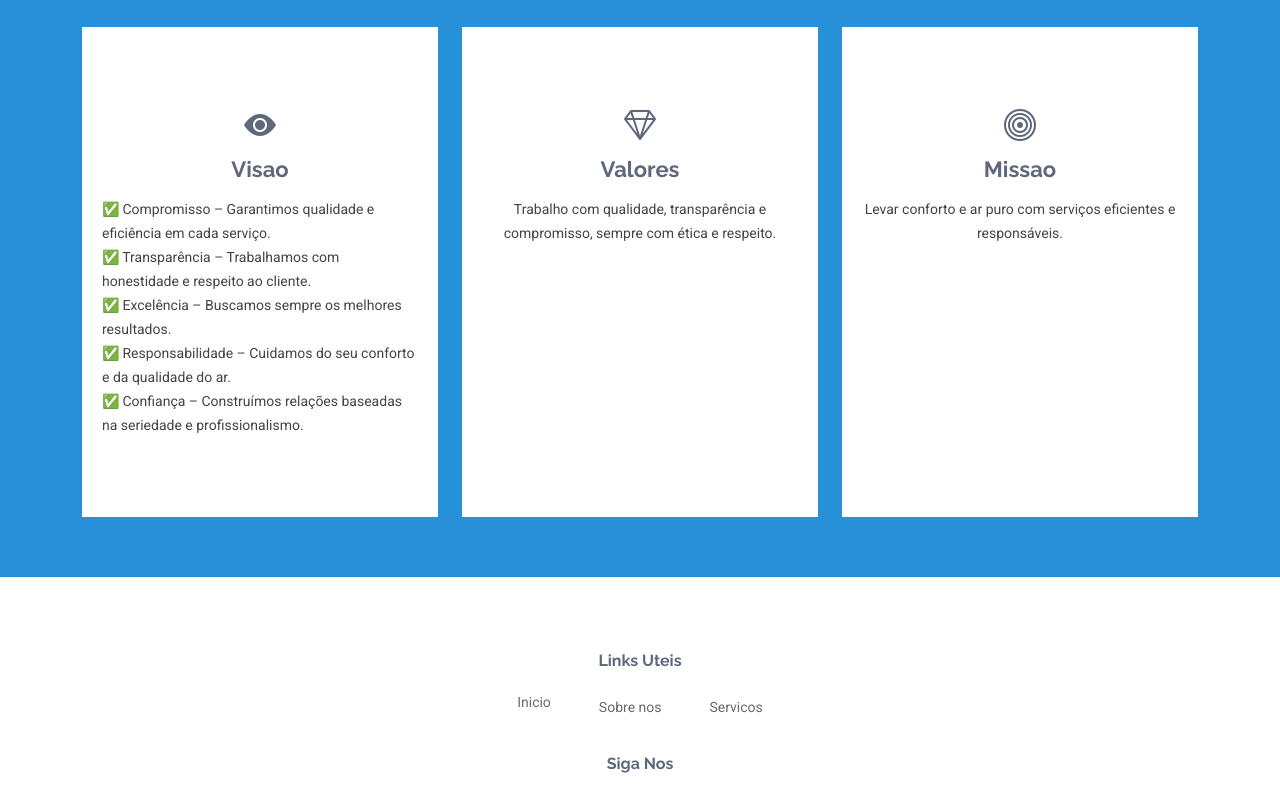
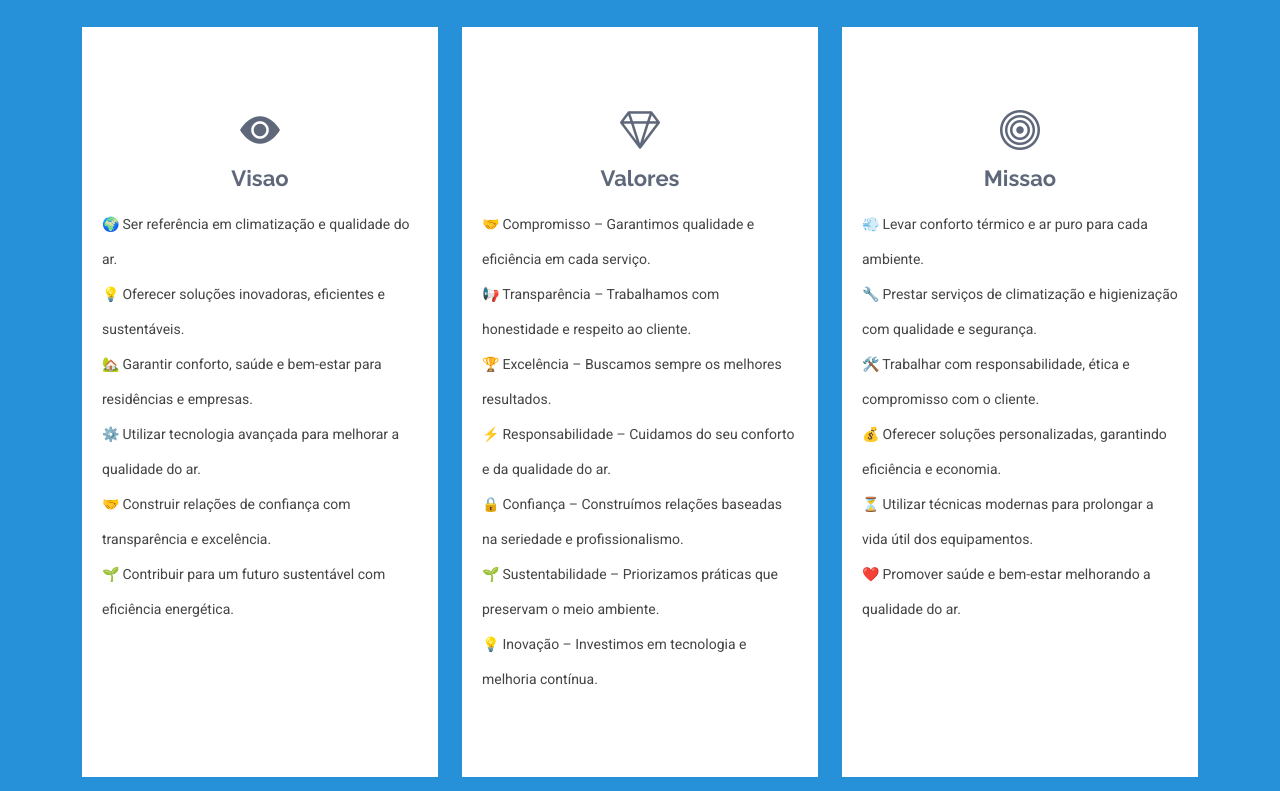
Before and after one commit to lu-clima/website, a plain HTML site: page about-us.html in a window 1280 px wide. Shown: the part 1183-1974 px from the top of the page. Drawn offline with Linux system fonts and the light colour scheme; a script that the page names is missing.

Commit message:
UPDATED 1702 0503

```diff
--- a/about-us.html
+++ b/about-us.html
@@ -97,39 +97,57 @@
 
           <div class="col-lg-4 col-md-6" data-aos="fade-up" data-aos-delay="400">
             <div class="service-item position-relative">
-              <h2><i class="bi bi-eye-fill"></i></h2>
+              <h1><i class="bi bi-eye-fill"></i></h1>
               <a href="#valores_about" class="stretched-link">
                 <h3 id="visao_about">Visao</h3>
               </a>
-              <p style="text-align: left;">
-                ✅ Compromisso – Garantimos qualidade e eficiência em cada serviço. <br>
-                ✅ Transparência – Trabalhamos com honestidade e respeito ao cliente. <br>
-                ✅ Excelência – Buscamos sempre os melhores resultados. <br>
-                ✅ Responsabilidade – Cuidamos do seu conforto e da qualidade do ar. <br>
-                ✅ Confiança – Construímos relações baseadas na seriedade e profissionalismo. <br>
-              </p>
+              <p style="text-align: left; line-height: 35px;">
+                🌍 Ser referência em climatização e qualidade do ar.<br>
+                💡 Oferecer soluções inovadoras, eficientes e sustentáveis.<br>
+                🏡 Garantir conforto, saúde e bem-estar para residências e empresas.<br>
+                ⚙️ Utilizar tecnologia avançada para melhorar a qualidade do ar.<br>
+                🤝 Construir relações de confiança com transparência e excelência.<br>
+                🌱 Contribuir para um futuro sustentável com eficiência energética.<br>
+
+                              </p>
               <a href="#valores_about" class="stretched-link"></a>
             </div>
           </div><!-- End Service Item -->
 
           <div class="col-lg-4 col-md-6" data-aos="fade-up" data-aos-delay="400">
             <div class="service-item position-relative">
-              <h2><i class="bi bi-gem"></i></h2>
+              <h1><i class="bi bi-gem"></i></h1>
               <a href="#missao_about" class="stretched-link">
                 <h3 id="valores_about">Valores</h3>
               </a>
-              <p>Trabalho com qualidade, transparência e compromisso, sempre com ética e respeito.</p>
+              <p style="text-align: left; line-height: 35px;">
+                🤝 Compromisso – Garantimos qualidade e eficiência em cada serviço. <br>
+                📢 Transparência – Trabalhamos com honestidade e respeito ao cliente.<br>
+                🏆 Excelência – Buscamos sempre os melhores resultados.<br>
+                ⚡ Responsabilidade – Cuidamos do seu conforto e da qualidade do ar.<br>
+                🔒 Confiança – Construímos relações baseadas na seriedade e profissionalismo.<br>
+                🌱 Sustentabilidade – Priorizamos práticas que preservam o meio ambiente.<br>
+                💡 Inovação – Investimos em tecnologia e melhoria contínua.<br>
+
+              </p>
               <a href="#missao_about" class="stretched-link"></a>
             </div>
           </div>
 
           <div class="col-lg-4 col-md-6" data-aos="fade-up" data-aos-delay="500">
             <div class="service-item position-relative">
-              <h2><i class="bi bi-bullseye"></i></h2>
+              <h1><i class="bi bi-bullseye"></i></h1>
               <a href="#visao_about" class="stretched-link">
                 <h3 id="missao_about">Missao</h3>
               </a>
-              <p>Levar conforto e ar puro com serviços eficientes e responsáveis.</p>
+              <p style="text-align: left; line-height: 35px;">
+                💨 Levar conforto térmico e ar puro para cada ambiente.<br>
+                🔧 Prestar serviços de climatização e higienização com qualidade e segurança.<br>
+                🛠 Trabalhar com responsabilidade, ética e compromisso com o cliente.<br>
+                💰 Oferecer soluções personalizadas, garantindo eficiência e economia.<br>
+                ⏳ Utilizar técnicas modernas para prolongar a vida útil dos equipamentos.<br>
+                ❤️ Promover saúde e bem-estar melhorando a qualidade do ar.<br>
+              </p>
               <a href="#visao_about" class="stretched-link"></a>
             </div>
           </div><!-- End Service Item -->
```
